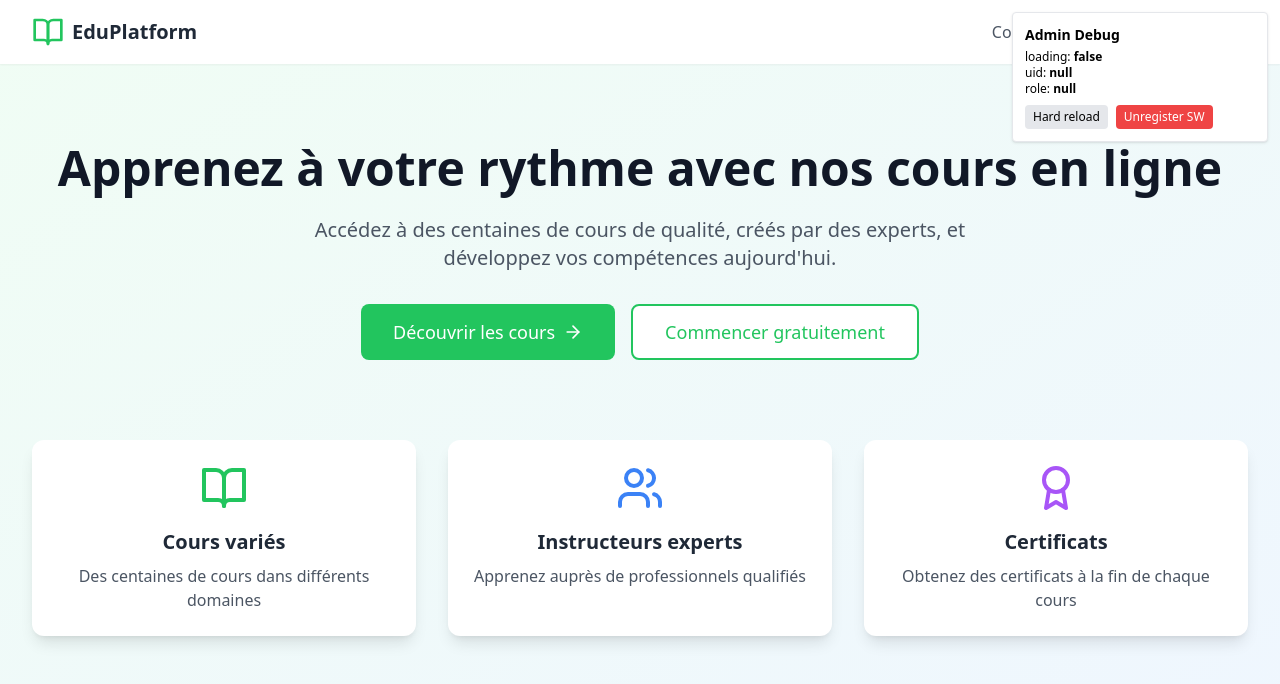
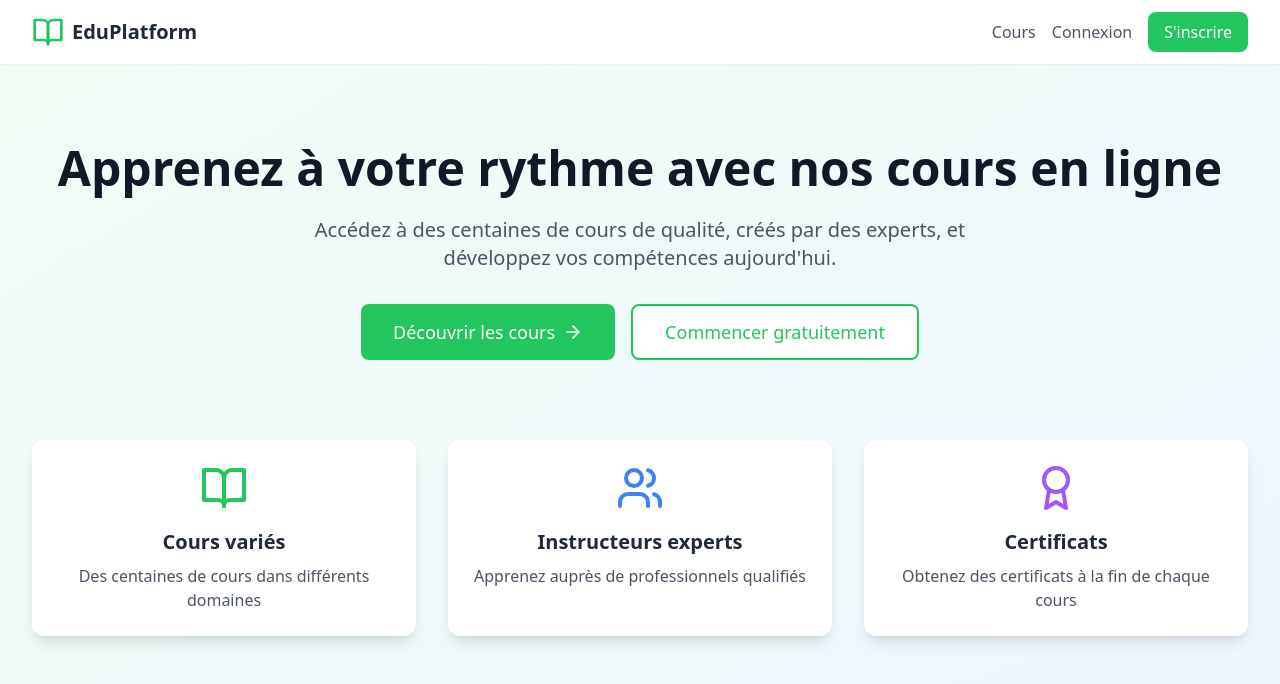
Before and after one commit to hssanmnasri-source/plateforme-educative, a React (Vite) app in the folder frontend/: page / in a window 1280 px wide. Shown: the top 684 px of the page. Built offline with nearby package versions, Linux system fonts and the light colour scheme; no server answers.

Commit message:
chore: remove admin status overlay

```diff
--- a/frontend/src/App.jsx
+++ b/frontend/src/App.jsx
@@ -15,7 +15,6 @@ import PaymentSuccess from './pages/PaymentSuccess';
 import PaymentCancel from './pages/PaymentCancel';
 import AdminDashboard from './pages/admin/AdminDashboard';
 import { ADMIN_PATH, DASHBOARD_PATH } from './config/routes';
-import AdminStatusOverlay from './components/debug/AdminStatusOverlay';
 
 function App() {
   return (
@@ -26,7 +25,6 @@ function App() {
       }}
     >
       <AuthProvider>
-        <AdminStatusOverlay />
         <Routes>
           <Route path="/login" element={<Login />} />
           <Route path="/register" element={<Register />} />
```
